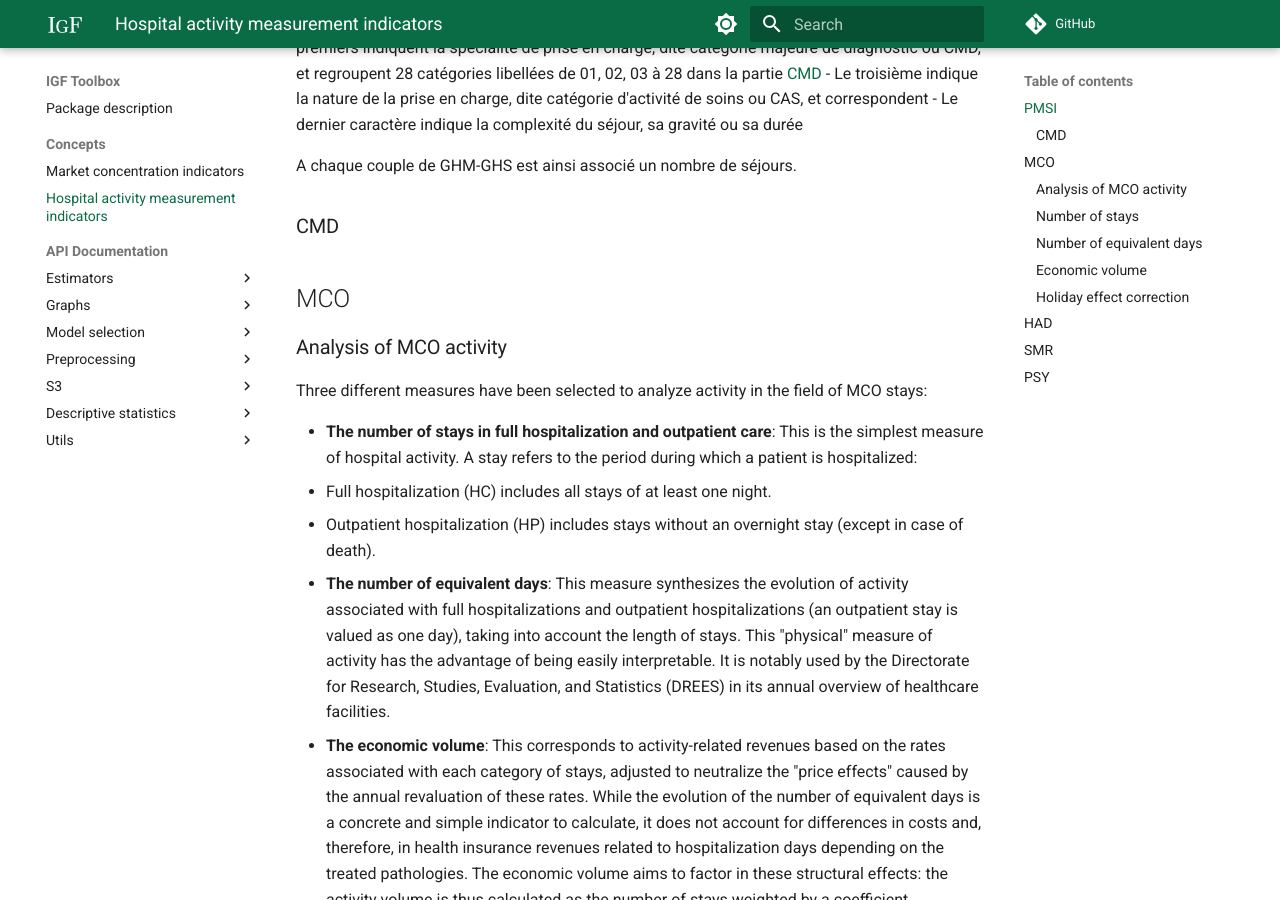
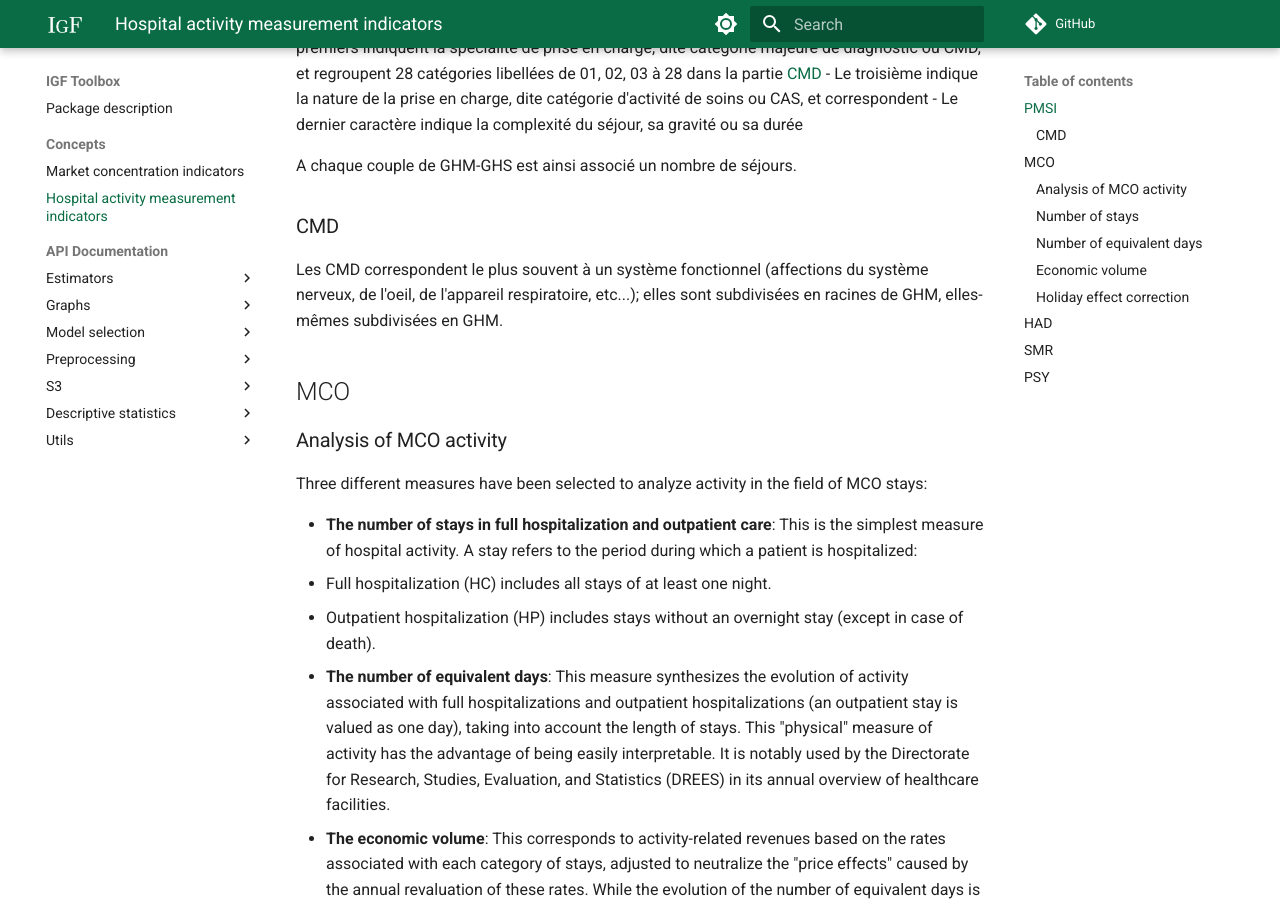
Before and after one commit to IGF-PSD/igf_toolbox, an MkDocs documentation site: the page built from docs/concepts/HOSPITAL_ACTIVITY.md, in a window 1280 px wide and 900 px high, scrolled down 626 px. Built offline with MkDocs 1.6.1 and Material for MkDocs 9.7.7, drawn with Linux system fonts in a browser that asks for light colours; comment, search, counter and statistics services are not loaded.

Commit message:
Update HOSPITAL_ACTIVITY.md

```diff
--- a/docs/concepts/HOSPITAL_ACTIVITY.md
+++ b/docs/concepts/HOSPITAL_ACTIVITY.md
@@ -13,6 +13,8 @@ Un GHM regroupe les prises en charge de même nature médicale et économique et
 A chaque couple de GHM-GHS est ainsi associé un nombre de séjours.
 
 ### CMD
+
+Les CMD correspondent le plus souvent à un système fonctionnel (affections du système nerveux, de l'oeil, de l'appareil respiratoire, etc...); elles sont subdivisées en racines de GHM, elles-mêmes subdivisées en GHM.
 
 ## MCO
 
```
